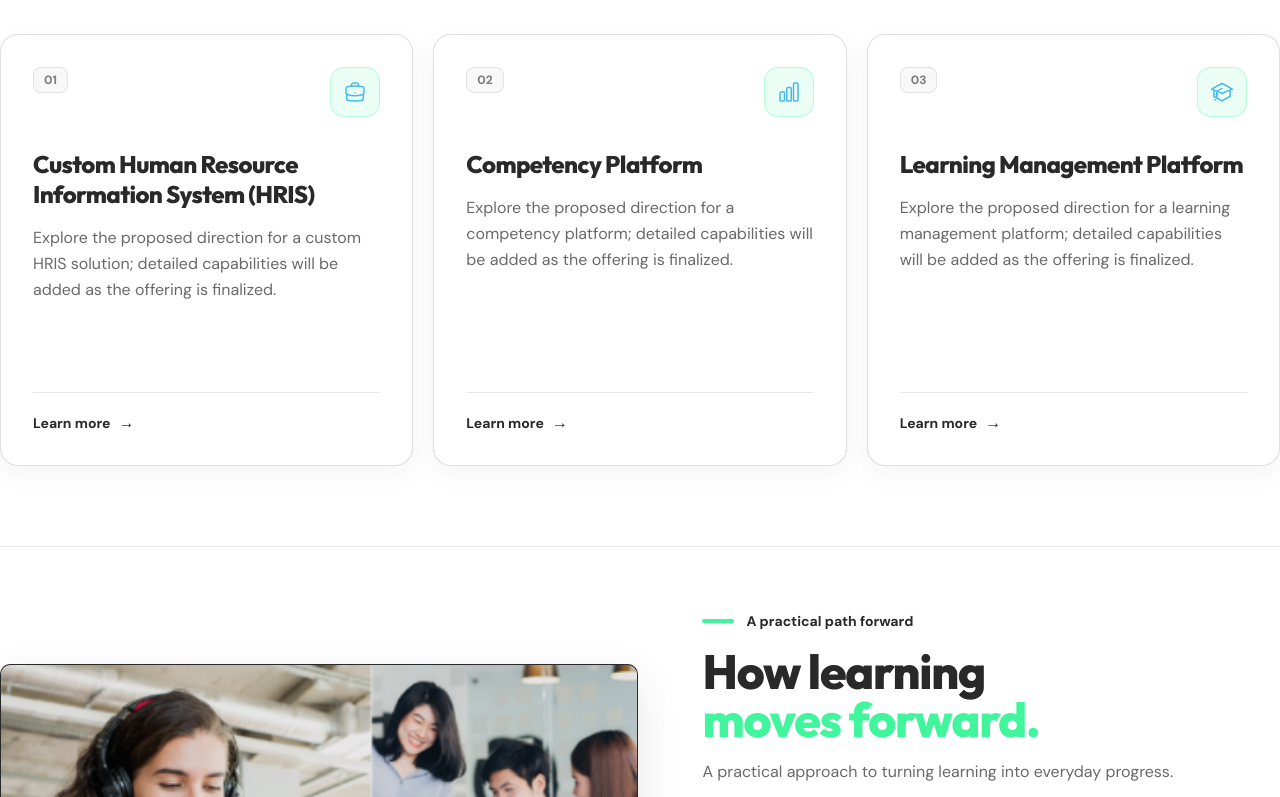
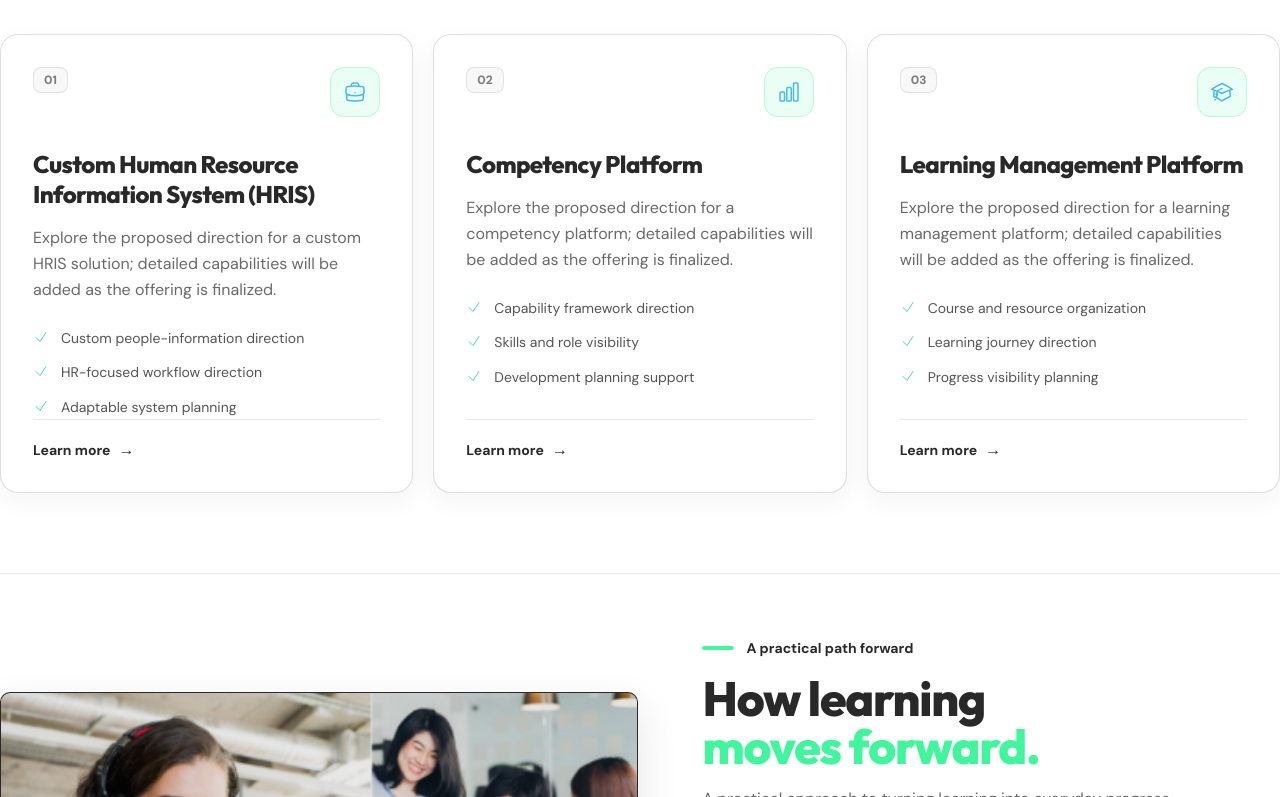
Before and after one commit to gabzy0423/The-Learning-Lab, a Next.js app: page / in a window 1280 px wide. Shown: the part 2392-3189 px from the top of the page. Built offline with nearby package versions, Linux system fonts and the light colour scheme.

Commit message:
Add service card checklists

```diff
--- a/app/page.tsx
+++ b/app/page.tsx
@@ -1,6 +1,6 @@
 import Image from "next/image";
 import Link from "next/link";
-import { AcademicCapIcon, BriefcaseIcon, ChartBarIcon, UserGroupIcon, UserIcon } from "@heroicons/react/24/outline";
+import { AcademicCapIcon, BriefcaseIcon, ChartBarIcon, CheckIcon, UserGroupIcon, UserIcon } from "@heroicons/react/24/outline";
 import { LogoMarquee } from "@/components/home/LogoMarquee";
 import { programs } from "@/content/programs";
 
@@ -26,6 +26,12 @@ const programAlternateImages = [
   "/assets/courses/alt_managing_relationship.png",
   "/assets/courses/alt_leadership.png",
   "/assets/courses/alt_strategy.png",
+];
+
+const serviceCards: { title: string; description: string; href: string; Icon: typeof BriefcaseIcon; checks: string[] }[] = [
+  { title: "Custom Human Resource Information System (HRIS)", description: "Explore the proposed direction for a custom HRIS solution; detailed capabilities will be added as the offering is finalized.", href: "/solutions/hris", Icon: BriefcaseIcon, checks: ["Custom people-information direction", "HR-focused workflow direction", "Adaptable system planning"] },
+  { title: "Competency Platform", description: "Explore the proposed direction for a competency platform; detailed capabilities will be added as the offering is finalized.", href: "/solutions/competency-platform", Icon: ChartBarIcon, checks: ["Capability framework direction", "Skills and role visibility", "Development planning support"] },
+  { title: "Learning Management Platform", description: "Explore the proposed direction for a learning management platform; detailed capabilities will be added as the offering is finalized.", href: "/solutions/learning-management-platform", Icon: AcademicCapIcon, checks: ["Course and resource organization", "Learning journey direction", "Progress visibility planning"] },
 ];
 
 export default function Home() {
@@ -189,14 +195,10 @@ export default function Home() {
             </p>
           </div>
           <div className="mt-10 grid gap-5 lg:grid-cols-3">
-            {[
-              ["Custom Human Resource Information System (HRIS)", "Explore the proposed direction for a custom HRIS solution; detailed capabilities will be added as the offering is finalized.", "/solutions/hris", BriefcaseIcon],
-              ["Competency Platform", "Explore the proposed direction for a competency platform; detailed capabilities will be added as the offering is finalized.", "/solutions/competency-platform", ChartBarIcon],
-              ["Learning Management Platform", "Explore the proposed direction for a learning management platform; detailed capabilities will be added as the offering is finalized.", "/solutions/learning-management-platform", AcademicCapIcon],
-            ].map(([title, description, href, Icon], index) => (
+            {serviceCards.map(({ title, description, href, Icon, checks }, index) => (
               <Link
-                key={href as string}
-                href={href as string}
+                key={href}
+                href={href}
                 className="group flex min-h-[27rem] flex-col rounded-2xl border border-brand-charcoal/15 bg-brand-white p-7 text-brand-charcoal shadow-[0_8px_24px_rgba(41,41,41,0.05)] transition-[border-color,transform,box-shadow] hover:-translate-y-1 hover:border-brand-turquoise hover:shadow-lg focus-visible:outline-2 focus-visible:outline-offset-2 focus-visible:outline-brand-cyan-blue sm:p-8 motion-reduce:transform-none motion-reduce:transition-none"
               >
                 <div className="flex items-start justify-between gap-4">
@@ -207,8 +209,16 @@ export default function Home() {
                     <Icon className="size-6" aria-hidden="true" />
                   </span>
                 </div>
-                <h3 className="mt-8 max-w-xl font-heading text-2xl font-extrabold leading-tight tracking-tight">{title as string}</h3>
-                <p className="mt-4 max-w-xl text-base leading-relaxed text-brand-charcoal/70">{description as string}</p>
+                <h3 className="mt-8 max-w-xl font-heading text-2xl font-extrabold leading-tight tracking-tight">{title}</h3>
+                <p className="mt-4 max-w-xl text-base leading-relaxed text-brand-charcoal/70">{description}</p>
+                <ul className="mt-6 space-y-3">
+                  {checks.map((check) => (
+                    <li key={check} className="flex items-start gap-3 text-sm leading-relaxed text-brand-charcoal/80">
+                      <CheckIcon className="mt-0.5 size-4 shrink-0 text-brand-turquoise" aria-hidden="true" />
+                      <span>{check}</span>
+                    </li>
+                  ))}
+                </ul>
                 <span className="mt-auto inline-flex items-center gap-2 border-t border-brand-charcoal/10 pt-5 text-sm font-bold text-brand-charcoal transition-colors group-hover:text-brand-cyan-blue">
                   Learn more
                   <span aria-hidden="true" className="text-base leading-none">→</span>
```
Also changed, not shown: 1 other file (tests, documents, lock files or other folders).
